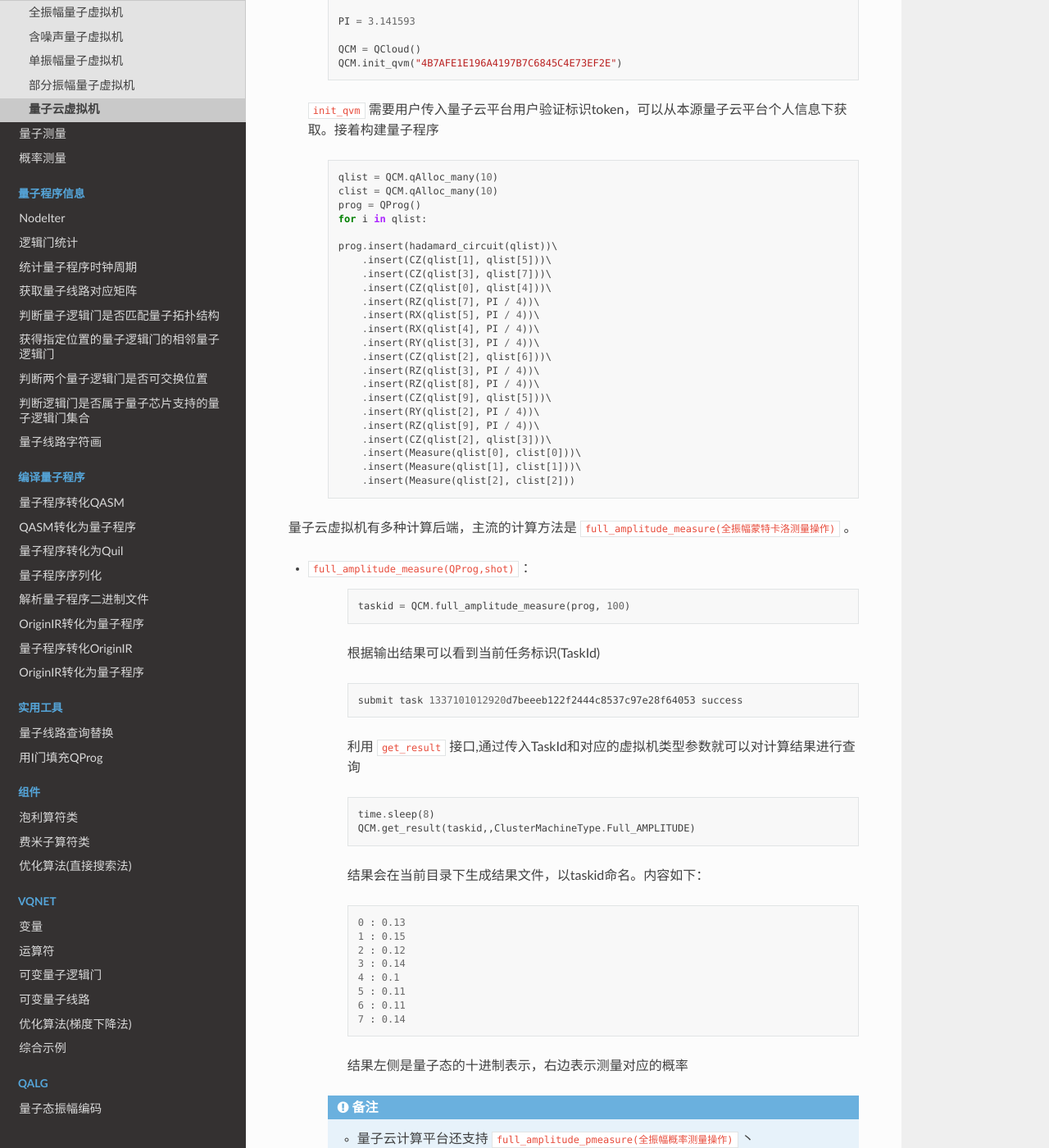
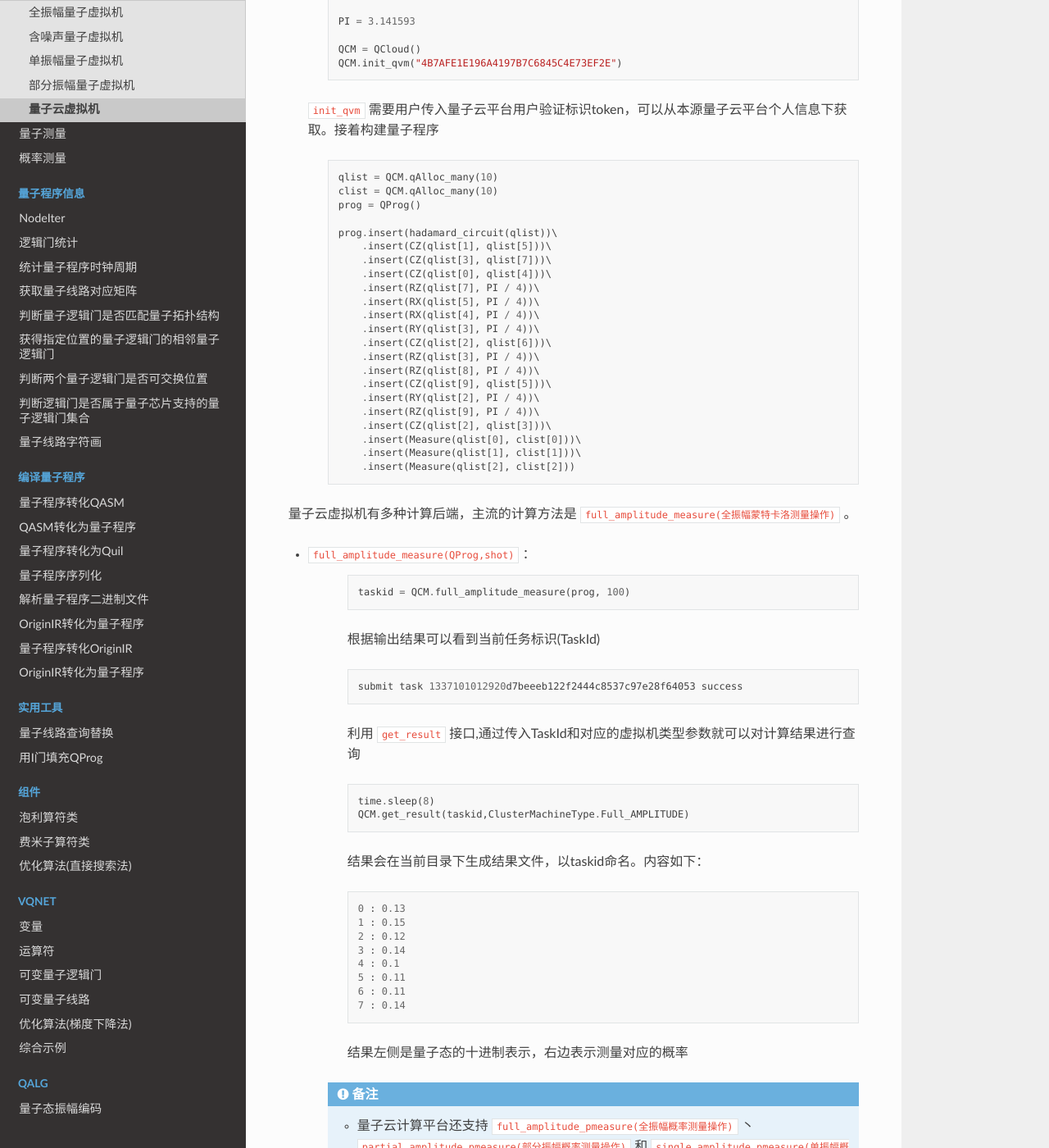
Before and after one commit to OriginQ/pyQPanda-Toturial, a Sphinx documentation site: the page built from source/QCloudMachine.rst, in a window 1280 px wide and 1400 px high, scrolled down 430 px. Shown: the whole window at 82% size. Built offline with Sphinx 7.4.7 and the Read the Docs theme 2.0.0, drawn with Linux system fonts in a browser that asks for light colours; pages that are not in the unit, such as notebooks, are missing from menus.

Commit message:
Update QCloudMachine.rst

```diff
--- a/source/QCloudMachine.rst
+++ b/source/QCloudMachine.rst
@@ -24,7 +24,6 @@ pyQPanda封装了量子云虚拟机，可以向本源量子的计算服务器集
             qlist = QCM.qAlloc_many(10)
             clist = QCM.qAlloc_many(10)
             prog = QProg()
-            for i in qlist:
 
             prog.insert(hadamard_circuit(qlist))\
                 .insert(CZ(qlist[1], qlist[5]))\
@@ -64,7 +63,7 @@ pyQPanda封装了量子云虚拟机，可以向本源量子的计算服务器集
         .. code-block:: python
 
                 time.sleep(8)
-                QCM.get_result(taskid,,ClusterMachineType.Full_AMPLITUDE)
+                QCM.get_result(taskid,ClusterMachineType.Full_AMPLITUDE)
 
         结果会在当前目录下生成结果文件，以taskid命名。内容如下：
 
```
